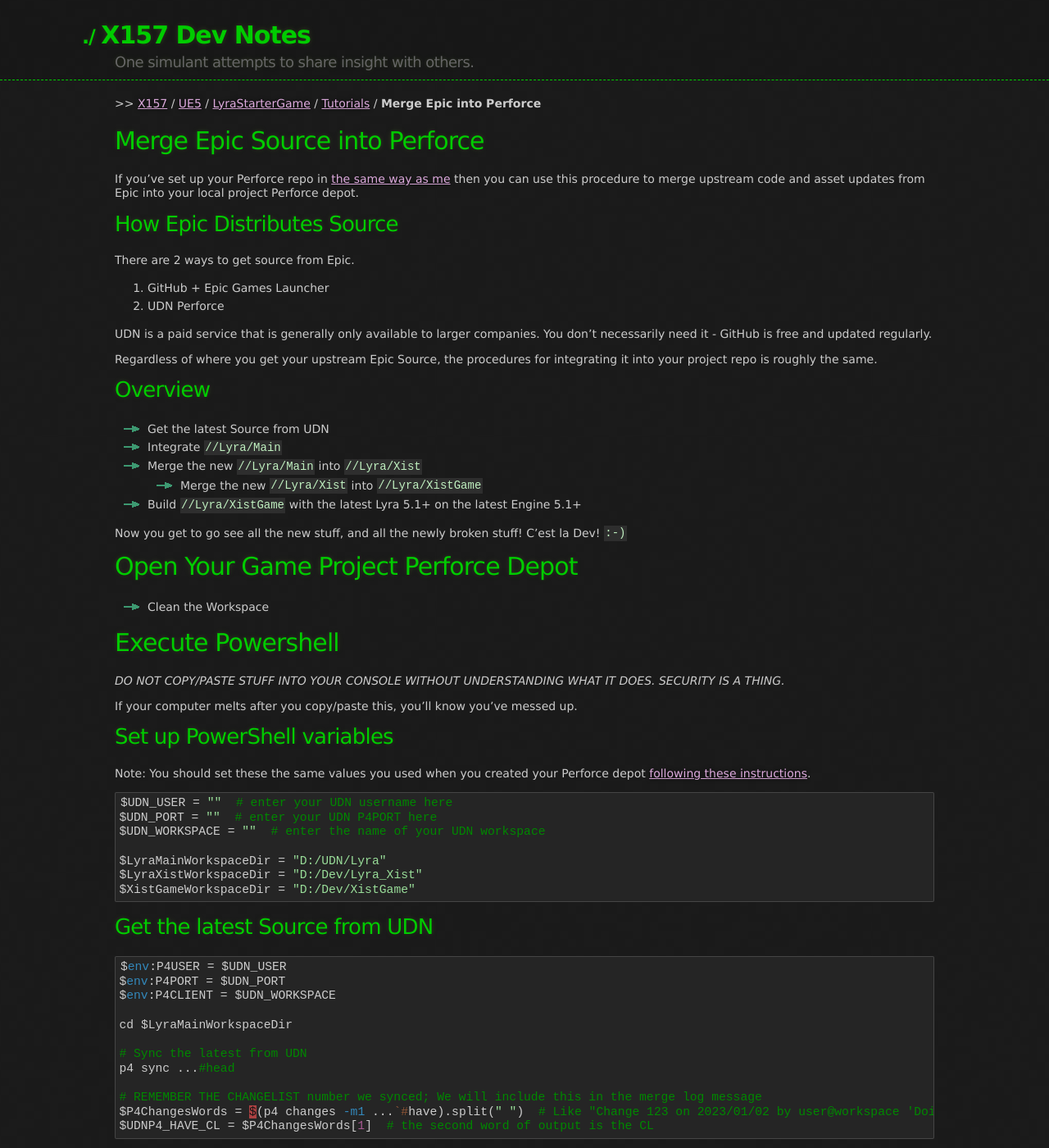
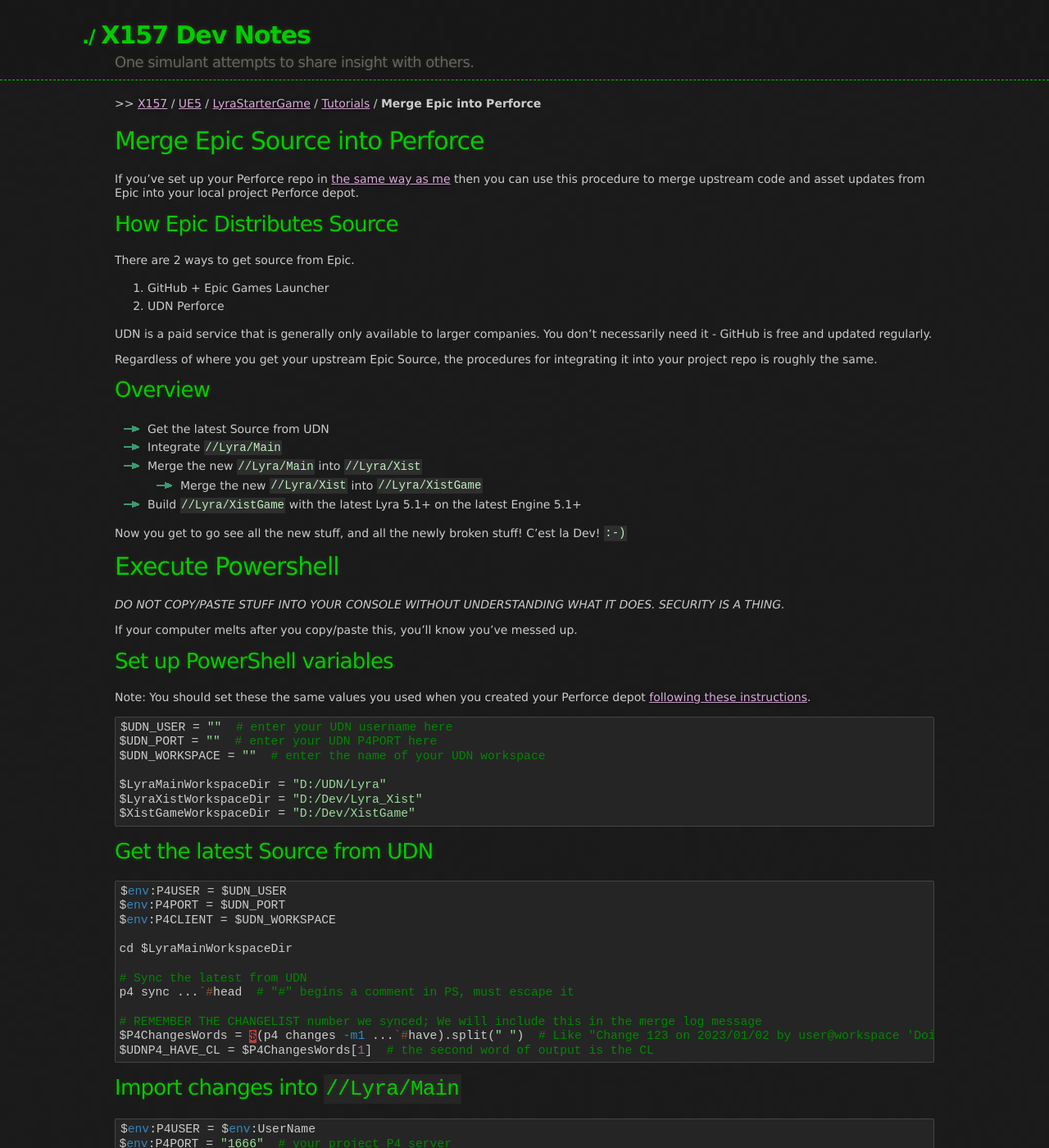
Before and after one commit to x157/x157.github.io, a Jekyll site: the page built from UE5/LyraStarterGame/Tutorials/Procedure-Merge-Epic-Source-into-Perforce.md, in a window 1280 px wide and 1400 px high. Shown: the whole window at 82% size. Built offline with Jekyll 4.4.1, drawn with Linux system fonts in a browser that asks for light colours.

Commit message:
Minor iteration

```diff
--- a/UE5/LyraStarterGame/Tutorials/Procedure-Merge-Epic-Source-into-Perforce.md
+++ b/UE5/LyraStarterGame/Tutorials/Procedure-Merge-Epic-Source-into-Perforce.md
@@ -36,11 +36,6 @@
 Now you get to go see all the new stuff, and all the newly broken stuff!  C'est la Dev!  `:-)`
 
 
-# Open Your Game Project Perforce Depot
-
-- Clean the Workspace
-
-
 # Execute Powershell
 
 *DO NOT COPY/PASTE STUFF INTO YOUR CONSOLE WITHOUT UNDERSTANDING WHAT IT DOES. SECURITY IS A THING.*
@@ -73,7 +68,7 @@
 cd $LyraMainWorkspaceDir
 
 # Sync the latest from UDN
-p4 sync ...#head
+p4 sync ...`#head  # "#" begins a comment in PS, must escape it
 
 # REMEMBER THE CHANGELIST number we synced; We will include this in the merge log message
 $P4ChangesWords = $(p4 changes -m1 ...`#have).split(" ")  # Like "Change 123 on 2023/01/02 by user@workspace 'Doing some things'"
```
